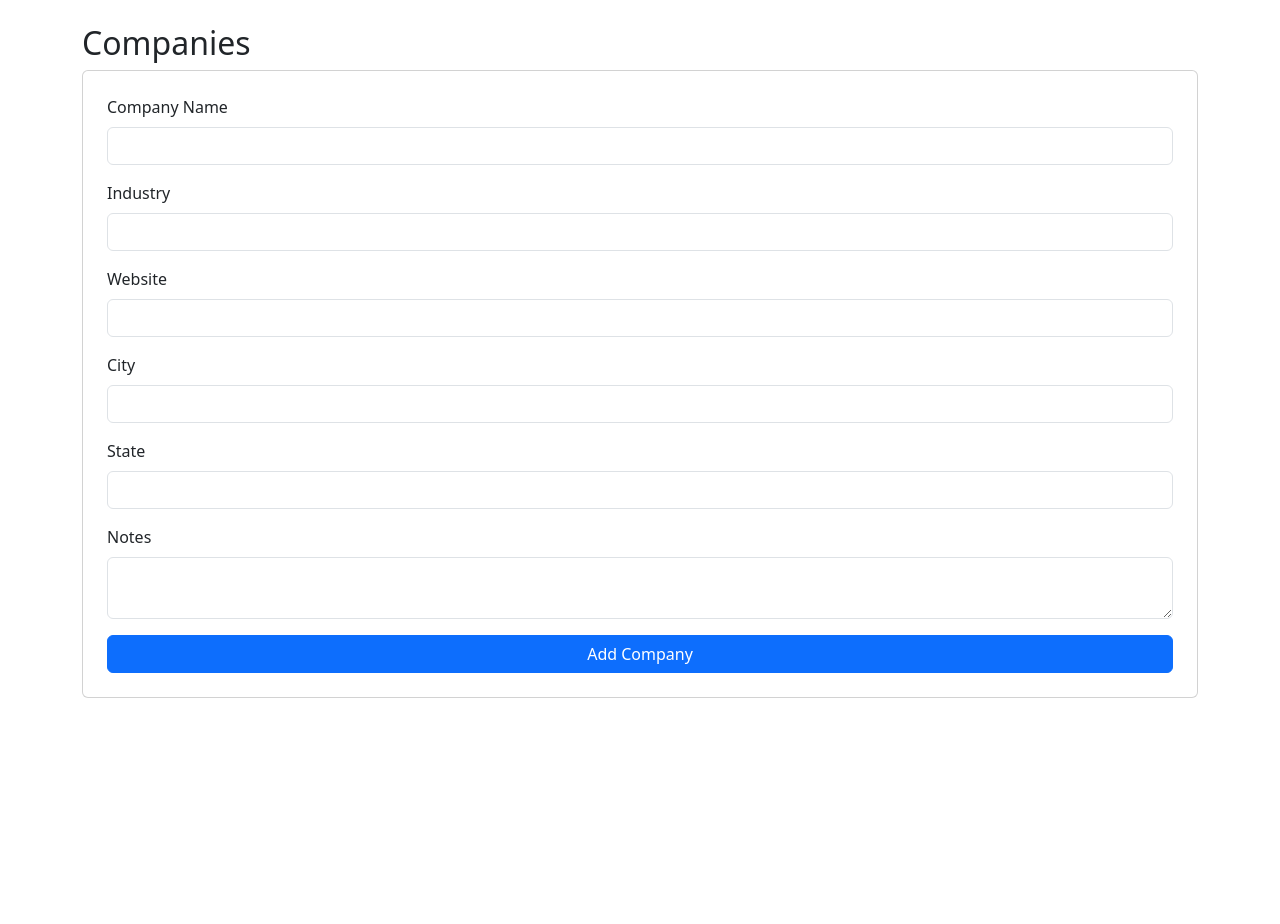
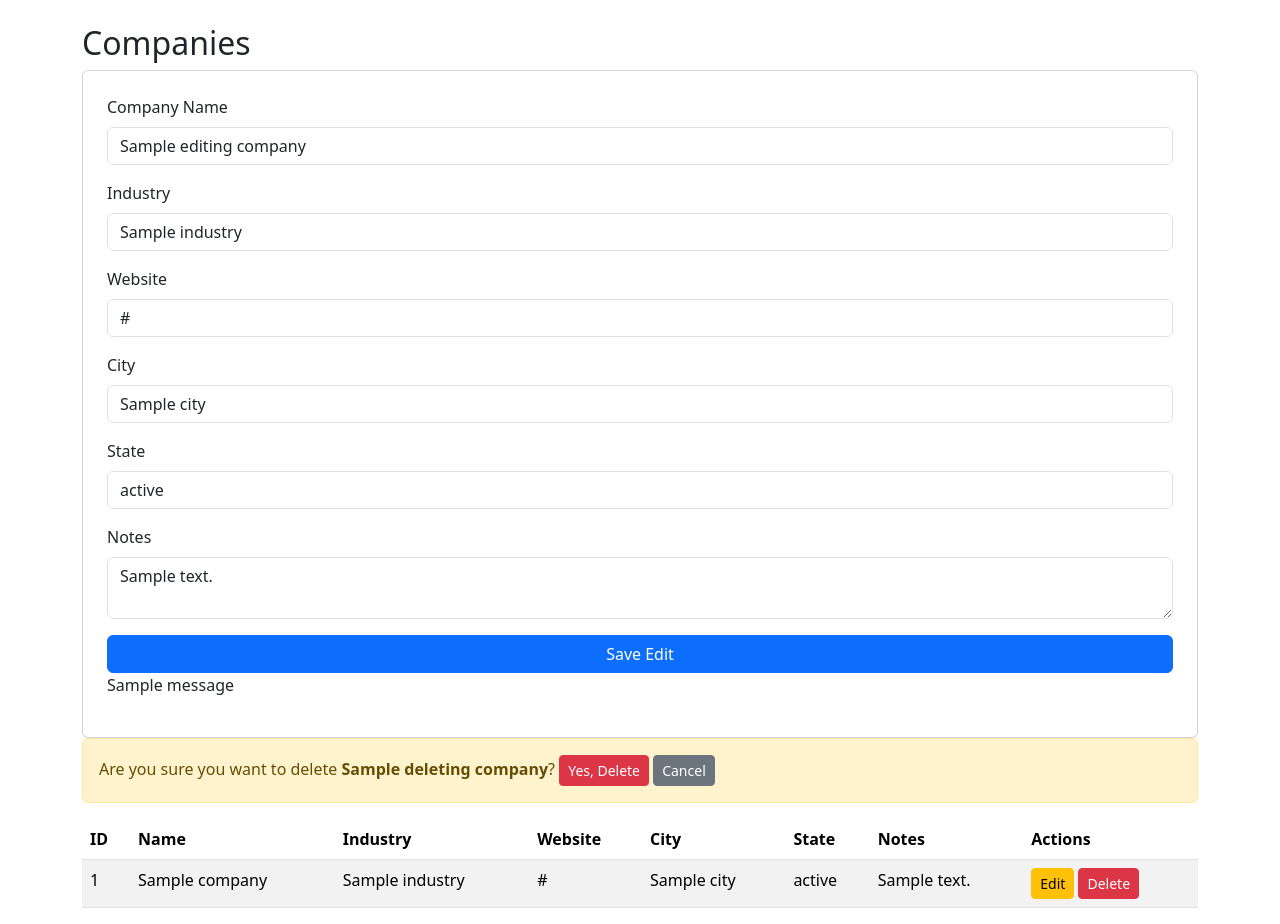
Before and after one commit to fportobanco/job-application-tracker, a Flask app: template templates/companies.html in a window 1280 px wide. Shown: the part 56-980 px from the top of the page. Before the commit the page ends 754 px from the top, so only its background shows below. Run offline with Flask 3, Linux system fonts and the light colour scheme; the template is opened without the code that fills it: most values are stand-ins (such as "Sample title", 1, 10 or a date in 2020); one stand-in notice (Sample message) is shown.

Commit message:
Added Companies table CRUD functionality

```diff
--- a/app.py
+++ b/app.py
@@ -1,9 +1,8 @@
-from flask import Flask, render_template, request, redirect
-# import mysql.connector
+from flask import Flask, render_template, request, redirect, flash
 from database import JobTrackerDB
 
 app = Flask(__name__)
-
+app.secret_key = 'secret_key'
 
 @app.route('/')
 def dashboard():
@@ -16,8 +15,11 @@ def dashboard():
     return render_template('dashboard.html', stats=stats)
 
 @app.route('/companies', methods=['GET','POST'])
-def insert_company():
+def companies():
     message = ""
+    db = JobTrackerDB()
+    db.connect()
+
     if request.method == 'POST':
         company_name = request.form['company_name']
         industry = request.form['industry']
@@ -27,14 +29,83 @@ def insert_company():
         notes = request.form['notes']
 
         try:
-            db = JobTrackerDB()
-            db.connect()
             db.insert_company(company_name, industry, website, city, state, notes)
-            db.disconnect()
             message = "Company successfully added to database."
+            #To fix resubmission problem
+            flash("Company added successfully!")
+            return redirect('/companies')
         except:
             message = "Unable to add company to database."
-    return render_template('companies.html', message=message)
 
+    companies = db.get_all_companies()
+    db.disconnect()
+
+    return render_template('companies.html', companies=companies, message=message)
+
+@app.route('/companies/edit/<int:company_id>', methods=['GET','POST'])
+def edit_company(company_id):
+    message = ""
+    db = JobTrackerDB()
+    db.connect()
+
+    if request.method == 'POST':
+        company_name = request.form['company_name']
+        industry = request.form['industry']
+        website = request.form['website']
+        city = request.form['city']
+        state = request.form['state']
+        notes = request.form['notes']
+
+        db.edit_company(company_name, industry, website, city, state, notes, company_id)
+        db.disconnect()
+
+        flash("Company edited successfully!")
+        return redirect('/companies')
+
+    cursor=db.connection.cursor(dictionary=True)
+    cursor.execute("SELECT * FROM companies WHERE company_id = %s", (company_id,))
+    company = cursor.fetchone()
+    companies = db.get_all_companies()
+    db.disconnect()
+
+    return render_template(
+        'companies.html',
+        companies=companies,
+        editing_company=company
+    )
+
+@app.route('/companies/delete/<int:company_id>', methods=['GET','POST'])
+def delete_company(company_id):
+    db = JobTrackerDB()
+    db.connect()
+    message = ""
+
+    try:
+        if request.method == 'POST':
+            db.delete_company(company_id)
+            message = "Company successfully deleted."
+
+        companies = db.get_all_companies()
+
+        deleting_company = None
+        if request.method == 'GET':
+            cursor = db.connection.cursor(dictionary=True)
+            cursor.execute("SELECT * FROM companies WHERE company_id = %s", (company_id,))
+            deleting_company = cursor.fetchone()
+
+    except Exception as e:
+        message = f"Error: {e}"
+        companies = []
+        deleting_company = None
+
+    finally:
+        db.disconnect()
+
+    return render_template(
+        'companies.html',
+        companies=companies,
+        deleting_company=deleting_company,
+        message=message
+    )
 if __name__ == '__main__':
     app.run(debug=True)
--- /dev/null
+++ b/static/style.css
@@ -0,0 +1,11 @@
+body {
+    background-color: #ffffff
+}
+
+h1 {
+    color: #212529;
+}
+
+h2 {
+    color: #212529;
+}
--- a/templates/companies.html
+++ b/templates/companies.html
@@ -2,40 +2,104 @@
 {% block content %}
 <h2> Companies </h2>
 
-<form method="POST" class="card p-4">
+<!--Add and edit company form-->
+<form method="POST" class="card p-4"
+    action="{% if editing_company %}/companies/edit/{{ editing_company.company_id }}{% else %}/companies{% endif %}">
     <div class="mb-3">
         <label class="form-label">Company Name</label>
-        <input type="text" name="company_name" class="form-control" required>
+        <input type="text" name="company_name" class="form-control" required
+        value="{{ editing_company.company_name if editing_company }}">
     </div>
 
     <div class="mb-3">
         <label class="form-label">Industry</label>
-        <input type="text" name="industry" class="form-control">
+        <input type="text" name="industry" class="form-control"
+        value="{{ editing_company.industry if editing_company }}">
     </div>
 
     <div class="mb-3">
         <label class="form-label">Website</label>
-        <input type="text" name="website" class="form-control">
+        <input type="text" name="website" class="form-control"
+        value="{{ editing_company.website if editing_company }}">
     </div>
 
     <div class="mb-3">
         <label class="form-label">City</label>
-        <input type="text" name="city" class="form-control">
+        <input type="text" name="city" class="form-control"
+        value="{{ editing_company.city if editing_company }}">
     </div>
 
     <div class="mb-3">
         <label class="form-label">State</label>
-        <input type="text" name="state" class="form-control">
+        <input type="text" name="state" class="form-control"
+        value="{{ editing_company.state if editing_company }}">
     </div>
 
     <div class="mb-3">
         <label class="form-label">Notes</label>
-        <textarea name="notes" class="form-control"></textarea>
+        <textarea name="notes" class="form-control">{{ editing_company.notes if editing_company }}</textarea>
     </div>
-    <button type="submit" class="btn btn-primary">Add Company</button>
-    {% if message %}
-    <p>{{ message }}</p>
+
+    <button type="submit" class="btn btn-primary">
+    {% if editing_company %}
+    Save Edit
+    {% else %}
+    Add Company
     {% endif %}
+    </button>
+
+    {% with messages = get_flashed_messages() %}
+        {% if messages %}
+            {% for msg in messages %}
+                <p>{{ msg }}</p>
+            {% endfor %}
+        {% endif %}
+    {% endwith %}
 </form>
 
+{% if deleting_company %}
+<div class="alert alert-warning">
+    Are you sure you want to delete <strong>{{ deleting_company.company_name }}</strong>?
+    <form method="POST" action="/companies/delete/{{ deleting_company.company_id }}" style="display:inline;">
+        <button type="submit" class="btn btn-sm btn-danger">Yes, Delete</button>
+    </form>
+    <a href="/companies" class="btn btn-sm btn-secondary">Cancel</a>
+</div>
+{% endif %}
+
+<table class="table table-striped">
+    <thead>
+        <tr>
+            <th>ID</th>
+            <th>Name</th>
+            <th>Industry</th>
+            <th>Website</th>
+            <th>City</th>
+            <th>State</th>
+            <th>Notes</th>
+            <th>Actions</th>
+        </tr>
+    </thead>
+    <tbody>
+        {% for company in companies %}
+        <tr>
+            <td>{{ company.company_id }}</td>
+            <td>{{ company.company_name }}</td>
+            <td>{{ company.industry }}</td>
+            <td>{{ company.website }}</td>
+            <td>{{ company.city }}</td>
+            <td>{{ company.state }}</td>
+            <td>{{ company.notes }}</td>
+            <td>
+                <!-- Edit and Delete buttons -->
+                <a href="/companies/edit/{{ company.company_id }}" class="btn btn-sm btn-warning">Edit</a>
+
+                <form method="GET" action="/companies/delete/{{ company.company_id }}" style="display:inline;">
+                    <button type="submit" class="btn btn-sm btn-danger">Delete</button>
+                </form>
+            </td>
+        </tr>
+        {% endfor %}
+    </tbody>
+</table>
 {% endblock %}
```
Also changed, not shown: database.py (+22 -0 lines).
